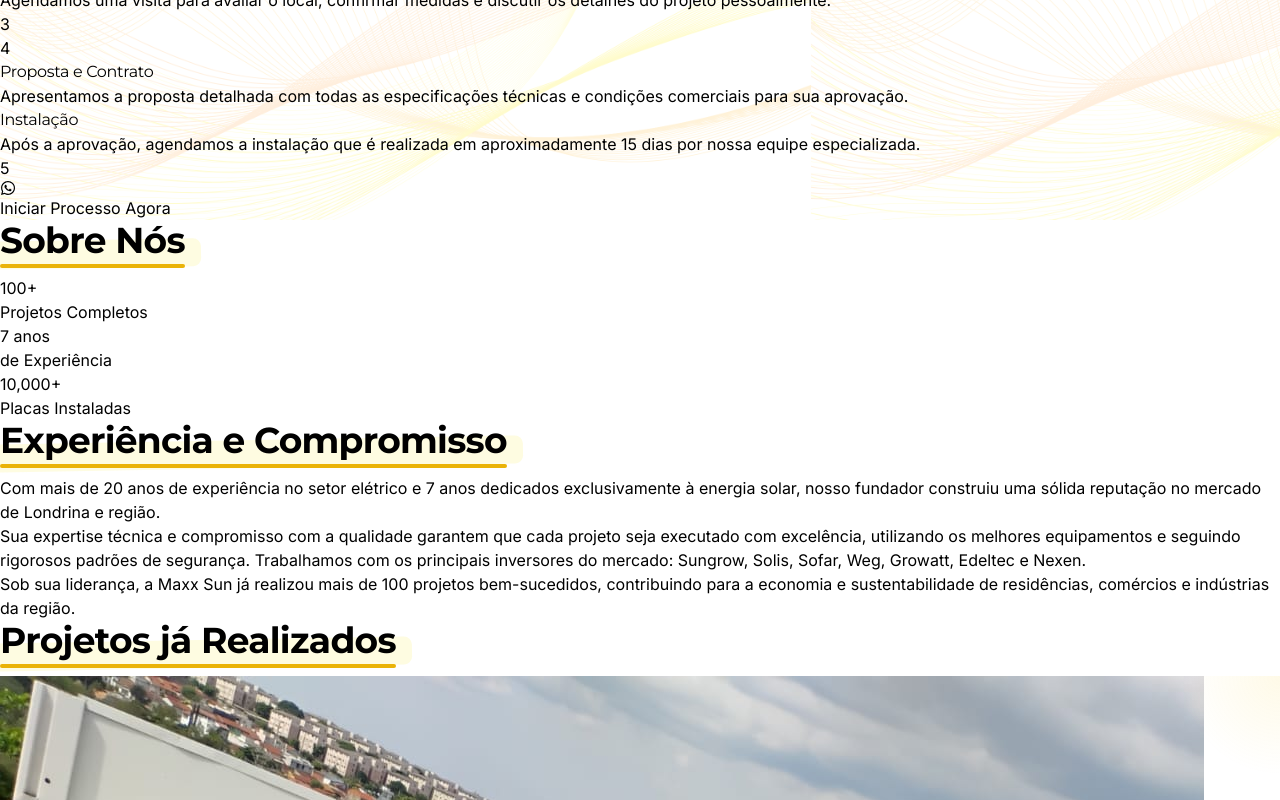
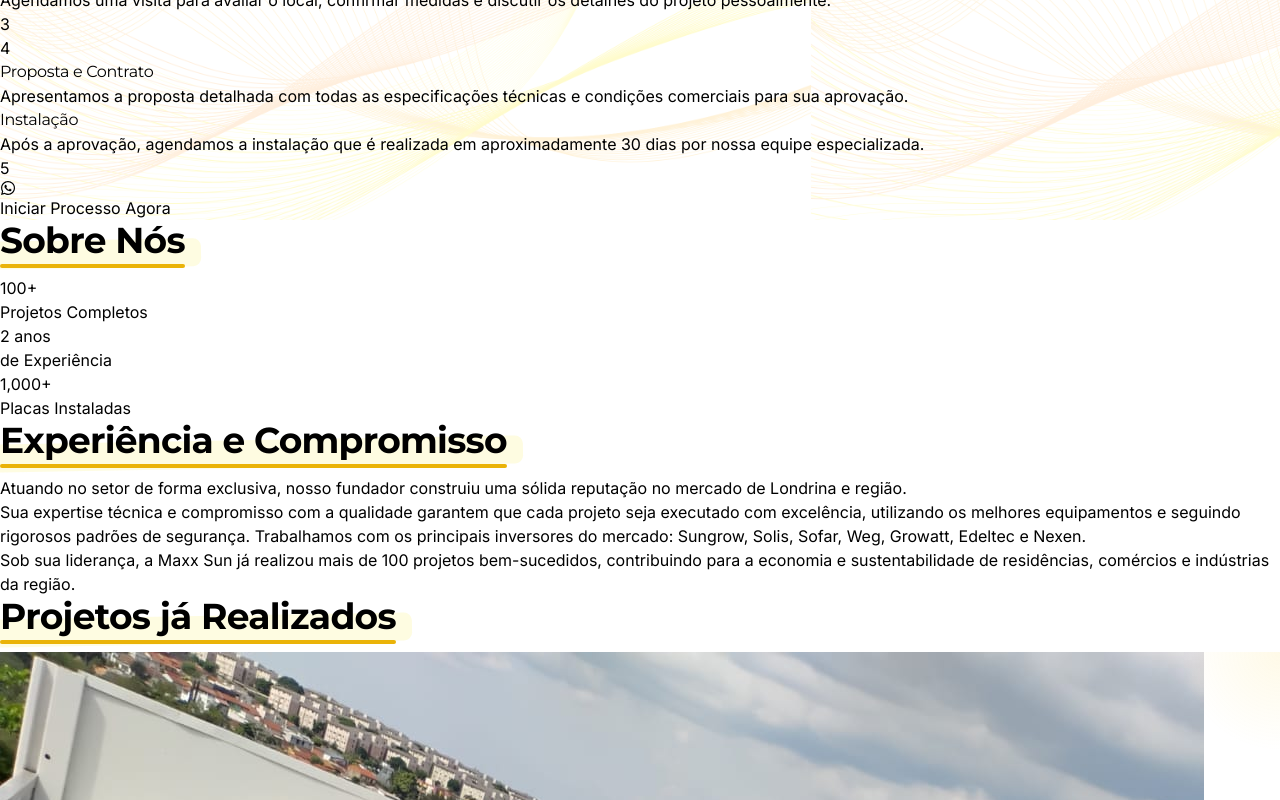
Before and after one commit to Matheus-Bicalho-Sanches/maxx-sun, a React (Vite) app: page / in a window 1280 px wide. Shown: the part 8640-9440 px from the top of the page. Built offline with nearby package versions, Linux system fonts and the light colour scheme.

Commit message:
Alterações de textos solicitadas pelo Tadeu em várias seções

```diff
--- a/src/App.tsx
+++ b/src/App.tsx
@@ -347,7 +347,7 @@ function App() {
               <div className="relative flex flex-col md:flex-row items-start md:items-center md:justify-between pl-12 md:pl-0">
                 <div className="flex-1 md:text-right md:pr-12">
                   <h3 className="heading-md text-gray-800 mb-2">Instalação</h3>
-                  <p className="text-body">Após a aprovação, agendamos a instalação que é realizada em aproximadamente 15 dias por nossa equipe especializada.</p>
+                  <p className="text-body">Após a aprovação, agendamos a instalação que é realizada em aproximadamente 30 dias por nossa equipe especializada.</p>
                 </div>
                 <div className="absolute left-0 md:left-1/2 top-0 md:top-1/2 w-8 h-8 bg-yellow-500 rounded-full flex items-center justify-center z-10 md:-translate-x-1/2 md:-translate-y-1/2 shadow-lg">
                   <span className="text-white font-bold">5</span>
@@ -394,7 +394,7 @@ function App() {
               {/* Experience */}
               <div className="text-center bg-white/80 p-6 rounded-xl shadow-lg hover:bg-white transition-colors duration-300">
                 <div className="text-4xl md:text-5xl font-bold text-yellow-600 mb-2">
-                  {isVisible && <AnimatedNumber end={7} suffix=" anos" />}
+                  {isVisible && <AnimatedNumber end={2} suffix=" anos" />}
                 </div>
                 <p className="text-gray-600">de Experiência</p>
               </div>
@@ -402,7 +402,7 @@ function App() {
               {/* Solar Panels */}
               <div className="text-center bg-white/80 p-6 rounded-xl shadow-lg hover:bg-white transition-colors duration-300">
                 <div className="text-4xl md:text-5xl font-bold text-yellow-600 mb-2">
-                  {isVisible && <AnimatedNumber end={10000} suffix="+" />}
+                  {isVisible && <AnimatedNumber end={1000} suffix="+" />}
                 </div>
                 <p className="text-gray-600">Placas Instaladas</p>
               </div>
@@ -420,7 +420,7 @@ function App() {
               Experiência e Compromisso
             </h2>
             <p className="text-body-lg leading-relaxed">
-              Com mais de 20 anos de experiência no setor elétrico e 7 anos dedicados exclusivamente à energia solar, nosso fundador construiu uma sólida reputação no mercado de Londrina e região.
+              Atuando no setor de forma exclusiva, nosso fundador construiu uma sólida reputação no mercado de Londrina e região.
             </p>
             <p className="text-body-lg leading-relaxed">
               Sua expertise técnica e compromisso com a qualidade garantem que cada projeto seja executado com excelência, utilizando os melhores equipamentos e seguindo rigorosos padrões de segurança. Trabalhamos com os principais inversores do mercado: Sungrow, Solis, Sofar, Weg, Growatt, Edeltec e Nexen.
@@ -559,7 +559,7 @@ function App() {
                     Entrega e instalação rápida
                   </h3>
                   <p className="text-body">
-                    Comece a economizar em sua conta de luz em aproximadamente 15 dias
+                    Comece a economizar em sua conta de luz em aproximadamente 30 dias
                   </p>
                 </div>
               </div>
```
